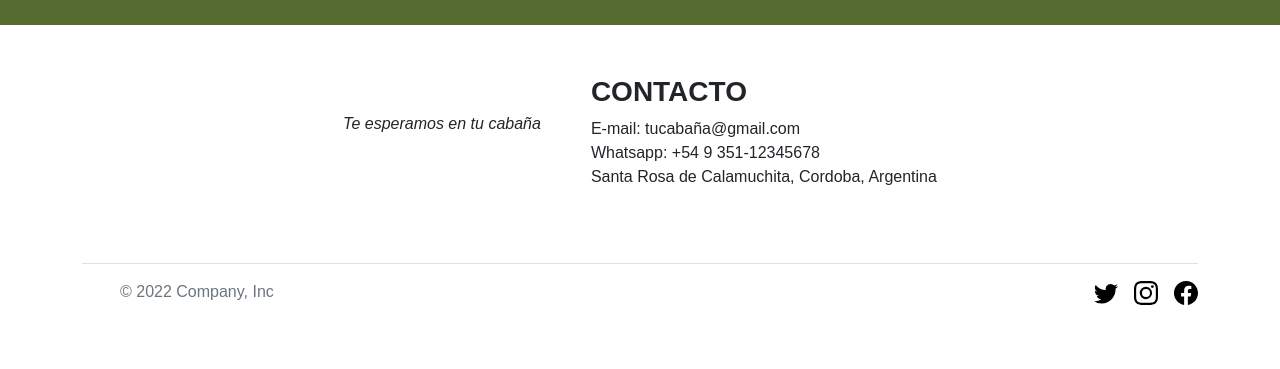
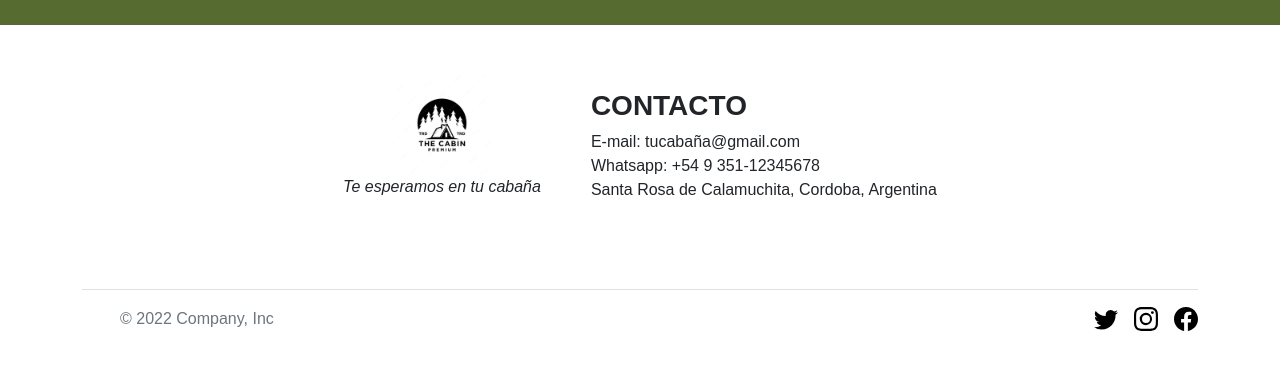
Before and after one commit to erikcba/cabanas-muestra, a website: page index.html in a window 1280 px wide. Shown: the part 2922-3291 px from the top of the page. Before the commit the page ends 3267 px from the top, so only its background shows below. Drawn offline with nearby package versions, Linux system fonts and the light colour scheme.

Commit message:
detalle de footer

```diff
--- a/index.html
+++ b/index.html
@@ -235,6 +235,7 @@
 
             <section class="contacto__container">
               <div class="contacto__texto">
+                <img src="./imagenes/cabana-logo.jpg" class="logo">
                 <p>Te esperamos en tu cabaña</p>
               </div>
               <div class="contacto__info">
--- a/scss/parciales/_home.scss
+++ b/scss/parciales/_home.scss
@@ -236,6 +236,12 @@
     padding: 50px;
     gap: 50px;
 }
+.contacto__texto {
+display: flex;
+flex-direction: column;
+align-items: center;
+justify-content: center;
+}
 
 .contacto__texto p {
     font-style: italic;
```
Also changed, not shown: paginas/cabanas.html (+1 -0 lines), paginas/contacto.html (+1 -0 lines), css/main.css.
